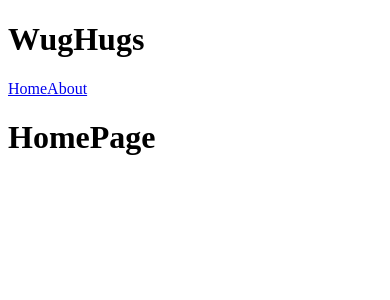
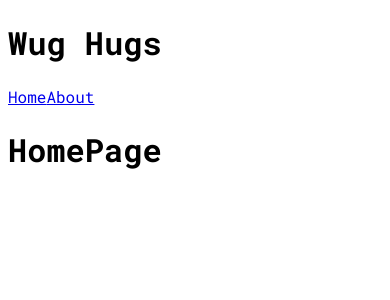
Before and after one commit to spaco22/wughugs-client, a React (Vite) app: page / in a window 390 px wide. Shown: the top 300 px of the page. Built offline with nearby package versions, Linux system fonts and the light colour scheme.

Commit message:
create breakpoints for responsive design

```diff
--- a/src/components/Header/Header.jsx
+++ b/src/components/Header/Header.jsx
@@ -5,7 +5,7 @@ import { NavLink, Link } from "react-router-dom";
 function Header() {
   return (
     <header>
-      <h1 className="header__title">WugHugs</h1>
+      <h1 className="header__title">Wug Hugs</h1>
 
 
         <nav className="header__nav">
--- a/src/components/Header/Header.scss
+++ b/src/components/Header/Header.scss
@@ -0,0 +1,2 @@
+@use "../../styles/partials/typography" as *;
+@use "../../styles/partials/global" as *;
--- /dev/null
+++ b/src/styles/partials/_global.scss
@@ -0,0 +1,10 @@
+@use "./typography" as *;
+
+* {
+    box-sizing: border-box;
+}
+
+body {
+    font-family: "Roboto Mono";
+    font-weight: 400;
+}
--- /dev/null
+++ b/src/styles/partials/_variables.scss
@@ -0,0 +1,3 @@
+// RESPONSIVE DESIGN
+$tablet-breakpoint: 48rem;
+$desktop-breakpoint: 80rem;
```
Also changed, not shown: src/styles/partials/_mixins.scss (added, +13 -0 lines).
